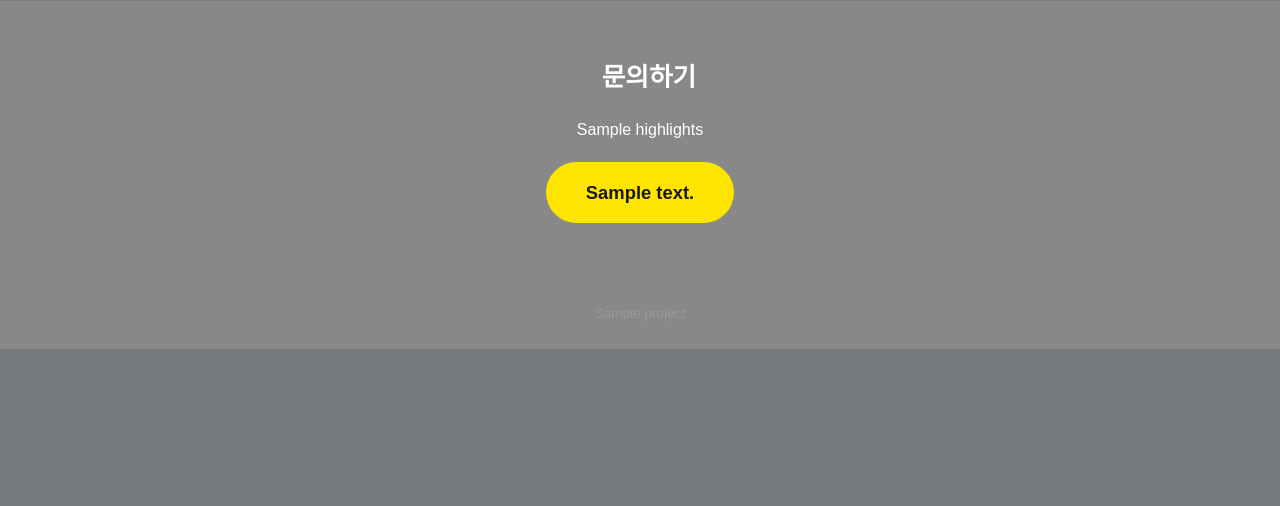
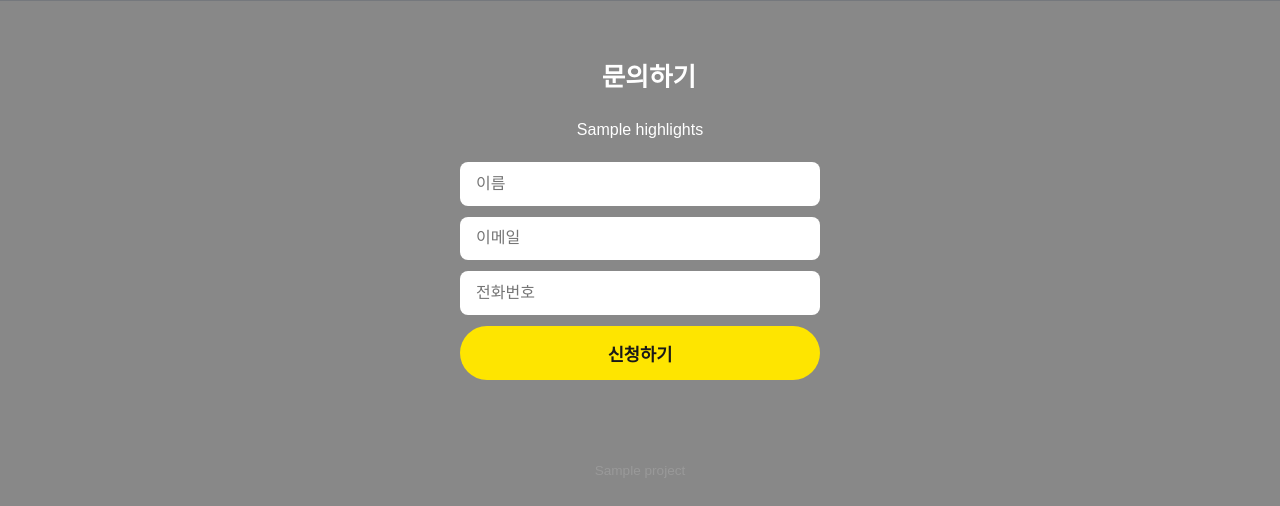
Before and after one commit to aaabaej25-hash/Supabase, a Flask app: template apt_landing/templates/landing.html.j2 in a window 1280 px wide. Shown: the part 559-1065 px from the top of the page. Before the commit the page ends 908 px from the top, so only its background shows below. Run offline with Flask 3, Linux system fonts and the light colour scheme; the template is opened without the code that fills it: most values are stand-ins (such as "Sample title", 1, 10 or a date in 2020); grey boxes marked "Sample" are stand-in pictures.

Commit message:
feat(apt_landing): 랜딩페이지 카카오 CTA를 구글폼 신청폼으로 교체
정적 배포 페이지에는 자체 서버가 없어 구글폼으로 제출을 위임하고,
응답 시트 연동은 폼 설정으로 해결한다. 관리자에서 제출 URL·entry ID
4개를 입력하면 신청폼이 노출되고, 빈칸 검증과 제출 후 감사 메시지
전환은 프론트 JS로 처리한다. 미설정 프로젝트는 기존 카카오 링크를
그대로 유지한다.

Co-Authored-By: Claude Sonnet 5 <noreply@anthropic.com>

```diff
--- a/apt_landing/templates/landing.html.j2
+++ b/apt_landing/templates/landing.html.j2
@@ -24,6 +24,13 @@ th { background: var(--primary); color: #fff; }
 .cta { text-align: center; background: var(--primary); color: #fff; max-width: none; }
 .cta a { display: inline-block; margin-top: 1.2rem; padding: 1rem 2.5rem; border-radius: 999px;
   background: #FEE500; color: #191919; font-weight: bold; font-size: 1.15rem; text-decoration: none; }
+.apply-form { max-width: 360px; margin: 1.2rem auto 0; display: flex; flex-direction: column; gap: .7rem; text-align: left; }
+.apply-form input { padding: .8rem 1rem; border-radius: 8px; border: none; font-size: 1rem; }
+.apply-form .apply-error { color: #ffd7d7; background: rgba(0,0,0,.25); border-radius: 8px;
+  padding: .6rem .9rem; font-size: .9rem; margin: 0; }
+.apply-form button { padding: .9rem 1rem; border: none; border-radius: 999px; background: #FEE500;
+  color: #191919; font-weight: bold; font-size: 1.1rem; cursor: pointer; }
+.apply-thanks { margin-top: 1.2rem; font-size: 1.2rem; font-weight: bold; }
 footer { text-align: center; padding: 1.5rem; color: #999; font-size: .85rem; }
 </style>
 </head>
@@ -69,7 +76,50 @@ footer { text-align: center; padding: 1.5rem; color: #999; font-size: .85rem; }
 <section class="cta">
   <h2 style="color:#fff;border-color:var(--accent)">문의하기</h2>
   <p>{{ project.highlights }}</p>
+  {% if project.google_form_action and project.google_form_entry_name and project.google_form_entry_email and project.google_form_entry_phone %}
+  <div id="apply-box">
+    <form id="apply-form" class="apply-form"
+          data-action="{{ project.google_form_action }}"
+          data-entry-name="{{ project.google_form_entry_name }}"
+          data-entry-email="{{ project.google_form_entry_email }}"
+          data-entry-phone="{{ project.google_form_entry_phone }}">
+      <input type="text" name="name" placeholder="이름">
+      <input type="email" name="email" placeholder="이메일">
+      <input type="tel" name="phone" placeholder="전화번호">
+      <p class="apply-error" hidden>이름, 이메일, 전화번호를 모두 입력해주세요.</p>
+      <button type="submit">신청하기</button>
+    </form>
+  </div>
+  <script>
+  (function () {
+    var form = document.getElementById("apply-form");
+    var box = document.getElementById("apply-box");
+    var errorEl = form.querySelector(".apply-error");
+    form.addEventListener("submit", function (e) {
+      e.preventDefault();
+      var name = form.name.value.trim();
+      var email = form.email.value.trim();
+      var phone = form.phone.value.trim();
+      if (!name || !email || !phone) {
+        errorEl.hidden = false;
+        return;
+      }
+      errorEl.hidden = true;
+      var data = new FormData();
+      data.append(form.dataset.entryName, name);
+      data.append(form.dataset.entryEmail, email);
+      data.append(form.dataset.entryPhone, phone);
+      fetch(form.dataset.action, { method: "POST", mode: "no-cors", body: data })
+        .catch(function () {})
+        .finally(function () {
+          box.innerHTML = '<p class="apply-thanks">감사합니다! 신청이 접수되었습니다.</p>';
+        });
+    });
+  })();
+  </script>
+  {% else %}
   <a href="{{ project.kakao_link }}">{{ copy.cta_text or "카카오톡으로 문의하기" }}</a>
+  {% endif %}
 </section>
 <footer>{{ project.name }}</footer>
 </body>
```
Also changed, not shown: apt_landing/app.py (+7 -1 lines), apt_landing/templates/admin/edit.html (+13 -0 lines).
